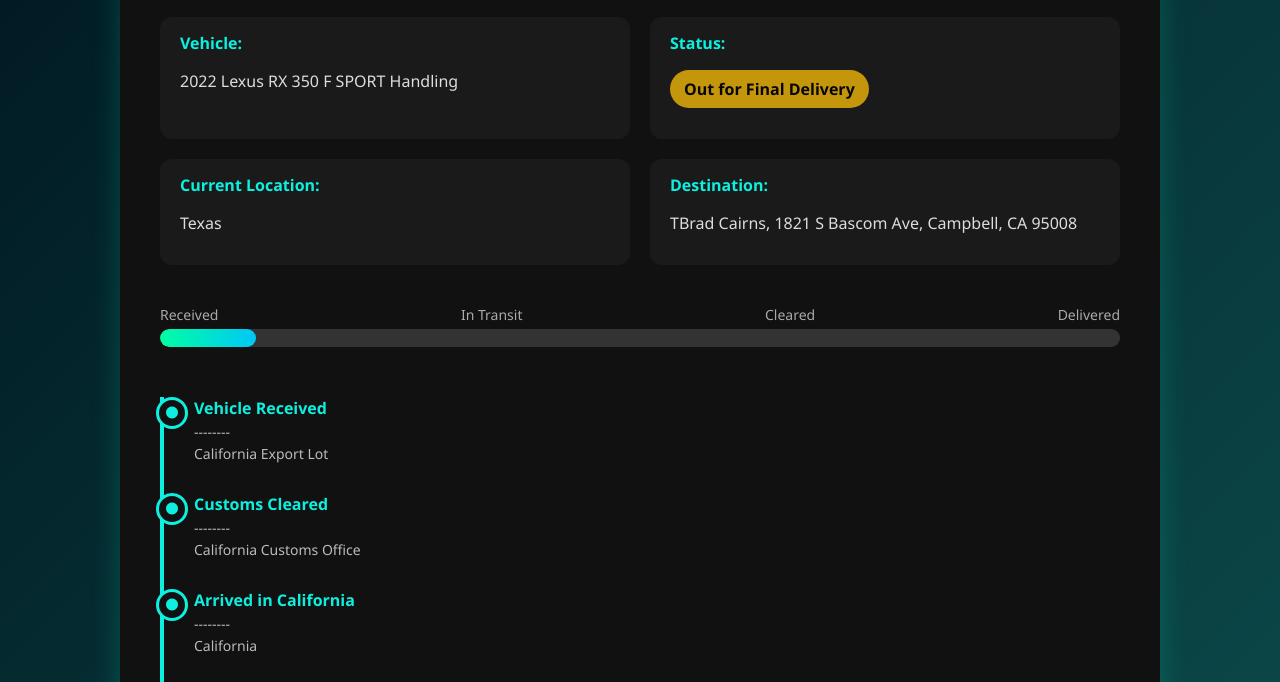
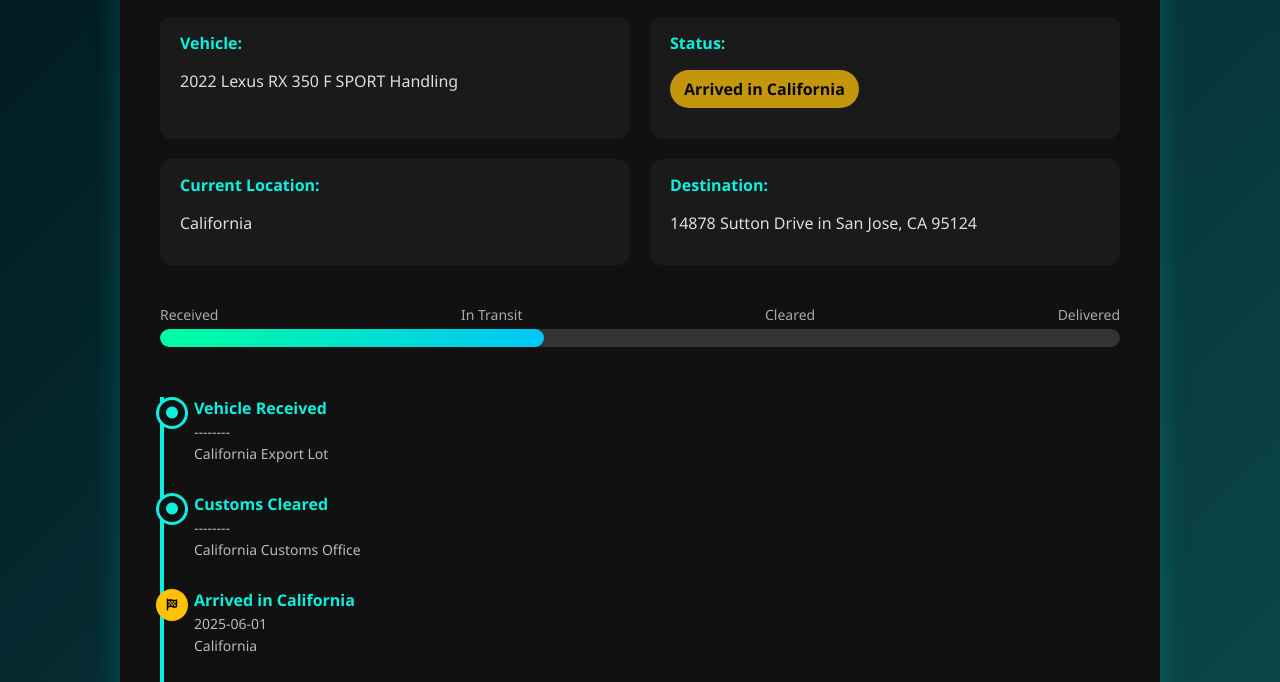
Before and after one commit to jonhtan-ceo/Grandcargiveaway, a plain HTML site: page shipment-status.html in a window 1280 px wide. Shown: the part 268-950 px from the top of the page. Drawn offline with Linux system fonts and the light colour scheme.

Commit message:
Update shipment-status.html

```diff
--- a/shipment-status.html
+++ b/shipment-status.html
@@ -209,15 +209,15 @@
       </div>
       <div>
         <strong>Status:</strong>
-        <p><span class="badge">Out for Final Delivery</span></p>
+        <p><span class="badge">Arrived in California</span></p>
       </div>
       <div>
         <strong>Current Location:</strong>
-        <p>Texas</p>
+        <p>California</p>
       </div>
       <div>
         <strong>Destination:</strong>
-        <p>TBrad Cairns, 1821 S Bascom Ave, Campbell, CA 95008</p>
+        <p>14878 Sutton Drive in San Jose, CA 95124</p>
       </div>
     </div>
 
@@ -229,7 +229,7 @@
         <span>Delivered</span>
       </div>
       <div class="progress-bar">
-        <div class="progress-fill" style="width: 10%;"></div>
+        <div class="progress-fill" style="width: 40%;"></div>
       </div>
     </div>
 
@@ -245,8 +245,8 @@
       updates: [
         { date: '--------', status: 'Vehicle Received', location: 'California Export Lot' },
         { date: '--------', status: 'Customs Cleared', location: 'California Customs Office' },
-        { date: '--------', status: 'Arrived in California', location: 'California' },
-        { date: '--------', status: 'In Transit', location: 'Texas Highway 83' },
+        { date: '2025-06-01', status: 'Arrived in California', location: 'California' },
+        { date: '2025-05-31', status: 'In Transit', location: 'Texas Highway 83' },
         { date: '2025-05-29', status: 'Out for Final Delivery', location: 'Texas Tx' }
       ]
     };
@@ -254,7 +254,7 @@
     const timeline = document.getElementById('timeline');
 
     timeline.innerHTML = shipment.updates.map((update, index) => {
-      const isFinal = update.status === 'Out for Final Delivery';
+      const isFinal = update.status === 'Arrived in California';
       return `
         <div class="timeline-item ${isFinal ? 'highlight' : ''}">
           <div class="timeline-icon">
```
